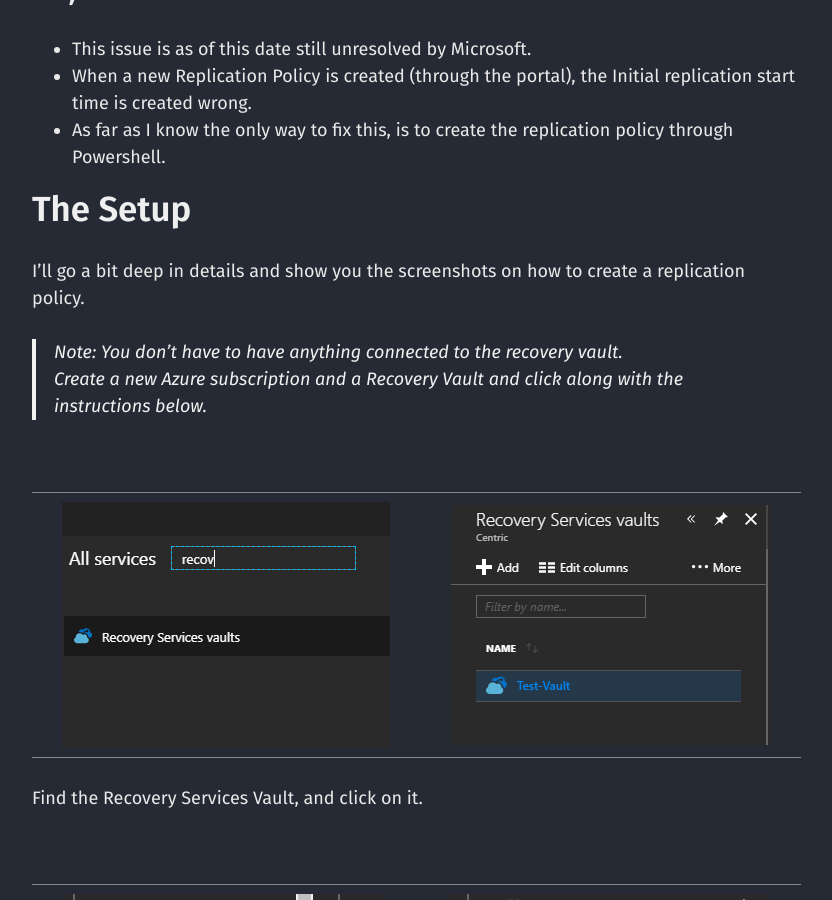
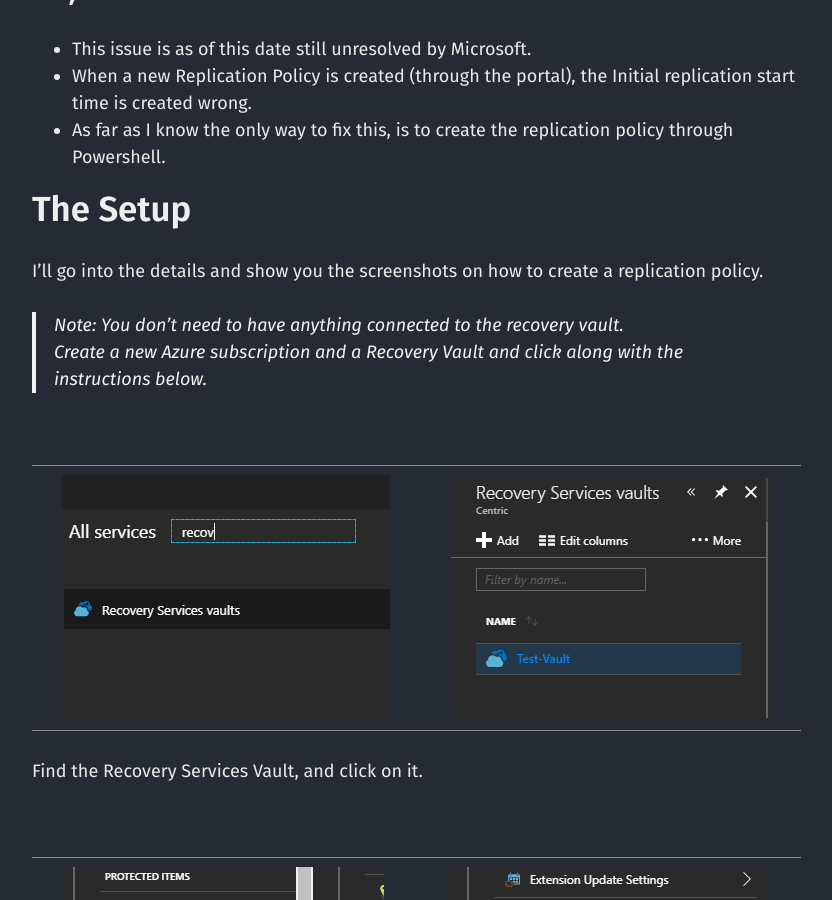
Before and after one commit to energetic-it/energetic-it.github.io, a Jekyll site: the page built from _posts/2018-08-21-azure-site-recovery-replication-policy-bug.md, in a window 1280 px wide and 900 px high, scrolled down 1188 px. Shown: the whole window, without its empty margins (40-872 px from the left). Built offline with Jekyll 4.4.1, drawn with Linux system fonts in a browser that asks for light colours.

Commit message:
grammer change and added categories

```diff
--- a/_posts/2018-08-21-azure-site-recovery-replication-policy-bug.md
+++ b/_posts/2018-08-21-azure-site-recovery-replication-policy-bug.md
@@ -29,9 +30,9 @@
 
 ## The Setup
 
-I'll go a bit deep in details and show you the screenshots on how to create a replication policy.
+I'll go into the details and show you the screenshots on how to create a replication policy.
 
-> Note: You don't have to have anything connected to the recovery vault.
+> Note: You don't need to have anything connected to the recovery vault.
 > Create a new Azure subscription and a Recovery Vault and click along with the instructions below.
 
 | ||
```
Also changed, not shown: other parts of _posts/2018-08-21-azure-site-recovery-replication-policy-bug.md (+1 -0 lines).
